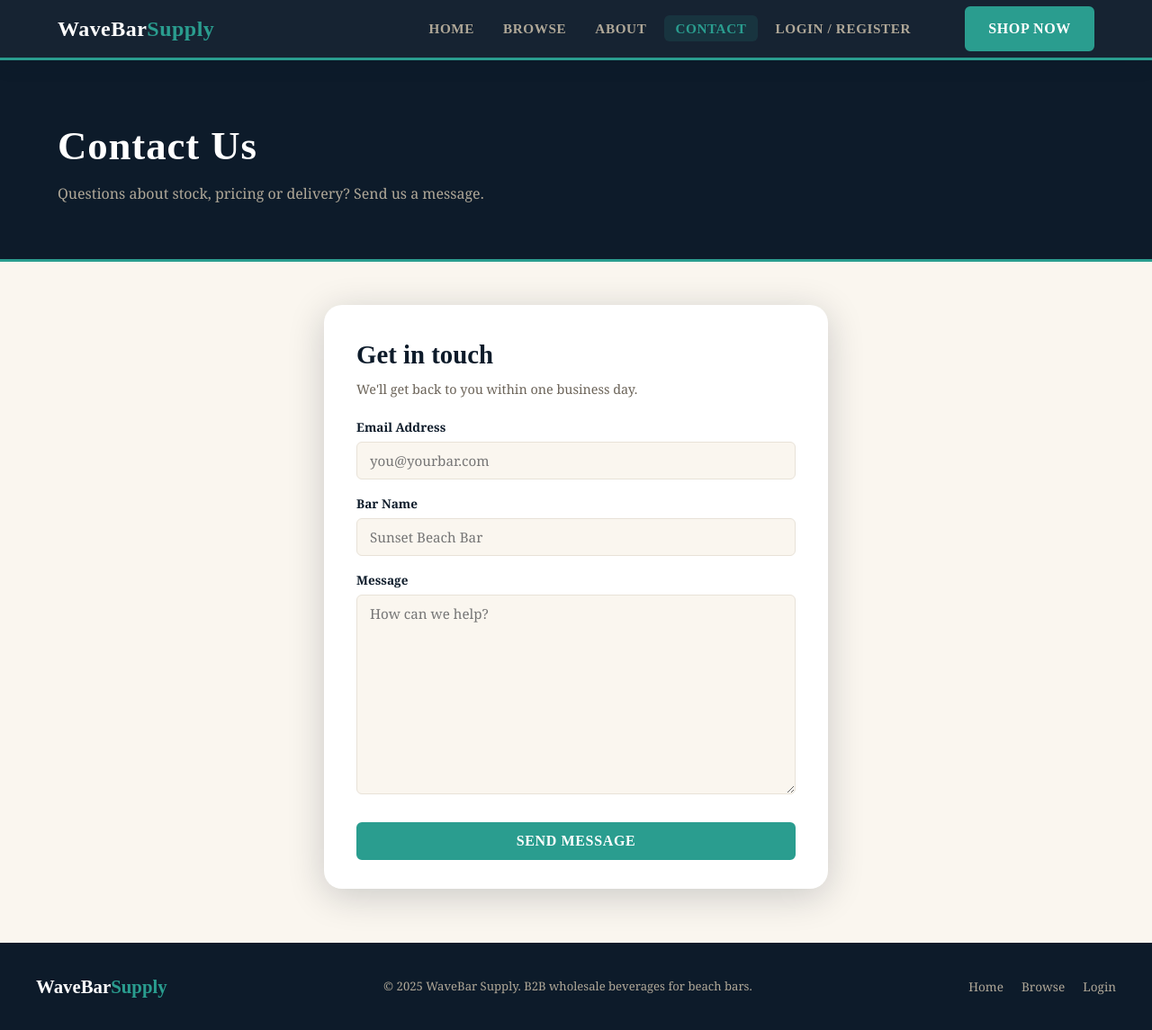
After one commit to PAULPAPACHRYS/ITC4214-Final, a Django app: page /contact/ in a window 1280 px wide. The commit adds this page. Shown: the whole page at 90% size. Run offline with Django 5.2, Linux system fonts and the light colour scheme.

Commit message:
Created About and Contact page, minor changes to css

```diff
--- /dev/null
+++ b/wavebarsupply_django/wavebarsupply/pages/apps.py
@@ -0,0 +1,5 @@
+from django.apps import AppConfig
+
+
+class PagesConfig(AppConfig):
+    name = 'pages'
--- /dev/null
+++ b/wavebarsupply_django/wavebarsupply/pages/forms.py
@@ -0,0 +1,25 @@
+from django import forms
+
+
+class ContactForm(forms.Form):
+    """Built with Django's forms framework so validation is handled server-side.
+
+    max_length is enforced by Django on the server; the matching maxlength on the
+    widgets also stops the browser accepting over-long input.
+    """
+
+    email = forms.EmailField(
+        max_length=100,
+        label='Email Address',
+        widget=forms.EmailInput(attrs={'maxlength': 100, 'placeholder': 'you@yourbar.com'}),
+    )
+    bar_name = forms.CharField(
+        max_length=100,
+        label='Bar Name',
+        widget=forms.TextInput(attrs={'maxlength': 100, 'placeholder': 'Sunset Beach Bar'}),
+    )
+    message = forms.CharField(
+        max_length=500,
+        label='Message',
+        widget=forms.Textarea(attrs={'maxlength': 500, 'placeholder': 'How can we help?'}),
+    )
--- /dev/null
+++ b/wavebarsupply_django/wavebarsupply/pages/urls.py
@@ -0,0 +1,9 @@
+from django.urls import path
+from . import views
+
+app_name = 'pages'
+
+urlpatterns = [
+    path('about/', views.about, name='about'),
+    path('contact/', views.contact, name='contact'),
+]
--- /dev/null
+++ b/wavebarsupply_django/wavebarsupply/pages/views.py
@@ -0,0 +1,20 @@
+from django.shortcuts import render
+from .forms import ContactForm
+
+
+def about(request):
+    return render(request, 'pages/about.html')
+
+
+def contact(request):
+    submitted = False
+    if request.method == 'POST':
+        form = ContactForm(request.POST)
+        if form.is_valid():
+            # A real site would email or store this; here we just confirm receipt
+            # and hand back a fresh, empty form.
+            form = ContactForm()
+            submitted = True
+    else:
+        form = ContactForm()
+    return render(request, 'pages/contact.html', {'form': form, 'submitted': submitted})
--- a/wavebarsupply_django/wavebarsupply/static/css/general_style.css
+++ b/wavebarsupply_django/wavebarsupply/static/css/general_style.css
@@ -28,7 +28,7 @@
   --shadow_lg: 0 8px 40px rgba(13,27,42,.20);
 }
 
-html { scroll-behavior: smooth;}
+html { scroll-behavior: smooth; }
 
 body {
   font-family: var(--font_body);
--- /dev/null
+++ b/wavebarsupply_django/wavebarsupply/static/css/pages_style.css
@@ -0,0 +1,135 @@
+/* Shared hero band for the About and Contact pages */
+.page_hero {
+  background: var(--navy);
+  color: var(--white);
+  padding: 60px 24px;
+  border-bottom: 3px solid var(--teal);
+}
+.page_title {
+  font-family: var(--font_display);
+  font-weight: 800;
+  font-size: clamp(1.8rem, 4vw, 2.8rem);
+  letter-spacing: .02em;
+}
+.page_subtitle {
+  color: var(--gray_mid);
+  margin-top: 4px;
+}
+
+/* About page */
+.about_section { padding: 48px 0 60px; }
+.about_lead {
+  font-size: 1.15rem;
+  font-weight: 600;
+  color: var(--navy);
+  margin-bottom: 16px;
+  max-width: 760px;
+}
+.about_section p {
+  margin-bottom: 16px;
+  max-width: 760px;
+  color: var(--gray_dk);
+}
+
+.about_values {
+  display: grid;
+  grid-template-columns: repeat(auto-fit, minmax(220px, 1fr));
+  gap: 20px;
+  margin-top: 28px;
+}
+.about_value_card {
+  background: var(--white);
+  border-radius: var(--radius_md);
+  padding: 22px 20px;
+  box-shadow: var(--shadow_sm);
+  border-top: 3px solid var(--teal);
+}
+.about_value_card h3 {
+  font-family: var(--font_display);
+  color: var(--navy);
+  font-size: 1.15rem;
+  margin-bottom: 6px;
+}
+.about_value_card p {
+  font-size: .9rem;
+  color: var(--gray_dk);
+  margin: 0;
+}
+
+/* Contact page */
+.contact_section {
+  display: flex;
+  justify-content: center;
+  padding: 48px 24px 60px;
+}
+.contact_card {
+  background: var(--white);
+  border-radius: var(--radius_lg);
+  padding: 32px 36px;
+  width: 100%;
+  max-width: 560px;
+  box-shadow: var(--shadow_lg);
+}
+.contact_card h2 {
+  font-family: var(--font_display);
+  font-weight: 800;
+  font-size: 1.8rem;
+  color: var(--navy);
+  margin-bottom: 4px;
+}
+.contact_subtitle {
+  color: var(--gray_dk);
+  font-size: .9rem;
+  margin-bottom: 20px;
+}
+
+.contact_form .form_group { margin-bottom: 16px; }
+.contact_form label {
+  display: block;
+  font-size: .85rem;
+  font-weight: 600;
+  color: var(--navy);
+  margin-bottom: 5px;
+}
+.contact_form input,
+.contact_form textarea {
+  width: 100%;
+  padding: 10px 14px;
+  border: 1.5px solid var(--gray_lt);
+  border-radius: var(--radius_sm);
+  font-size: .95rem;
+  color: var(--text);
+  background: var(--cream_lt);
+  font-family: inherit;
+  transition: border-color .15s;
+}
+.contact_form input:focus,
+.contact_form textarea:focus {
+  outline: none;
+  border-color: var(--teal);
+  background: var(--white);
+}
+.contact_form textarea {
+  resize: vertical;
+  min-height: 130px;
+}
+.contact_form .errorlist {
+  color: var(--coral);
+  font-size: .78rem;
+  margin-top: 4px;
+  padding-left: 0;
+}
+.contact_submit {
+  width: 100%;
+  margin-top: 8px;
+}
+
+.contact_success {
+  background: #d4f1ec;
+  color: #1a7a6e;
+  border: 1px solid #a3dfd7;
+  border-radius: var(--radius_sm);
+  padding: 12px 14px;
+  font-size: .9rem;
+  margin-bottom: 16px;
+}
--- a/wavebarsupply_django/wavebarsupply/templates/base.html
+++ b/wavebarsupply_django/wavebarsupply/templates/base.html
@@ -21,6 +21,8 @@
     <ul class="nav_links">
       <li><a href="{% url 'home:index' %}" class="nav_link">Home</a></li>
       <li><a href="{% url 'catalogue:browse' %}" class="nav_link">Browse</a></li>
+      <li><a href="{% url 'pages:about' %}" class="nav_link">About</a></li>
+      <li><a href="{% url 'pages:contact' %}" class="nav_link">Contact</a></li>
       {% if user.is_authenticated %}
         <li><a href="{% url 'accounts:logout' %}" class="nav_link">Logout</a></li>
       {% else %}
--- /dev/null
+++ b/wavebarsupply_django/wavebarsupply/templates/pages/contact.html
@@ -0,0 +1,51 @@
+{% extends 'base.html' %}
+{% load static %}
+
+{% block title %}WaveBar Supply — Contact{% endblock %}
+{% block meta_description %}Contact WaveBar Supply{% endblock %}
+
+{% block extra_css %}<link rel="stylesheet" href="{% static 'css/pages_style.css' %}" />{% endblock %}
+
+{% block content %}
+<div class="page_hero">
+  <div class="section_container">
+    <h1 class="page_title">Contact Us</h1>
+    <p class="page_subtitle">Questions about stock, pricing or delivery? Send us a message.</p>
+  </div>
+</div>
+
+<section class="contact_section">
+  <div class="contact_card">
+    <h2>Get in touch</h2>
+    <p class="contact_subtitle">We'll get back to you within one business day.</p>
+
+    {% if submitted %}
+      <div class="contact_success">Thanks! Your message has been sent — we'll be in touch soon.</div>
+    {% endif %}
+
+    <form class="contact_form" method="post" novalidate>
+      {% csrf_token %}
+
+      <div class="form_group">
+        <label for="{{ form.email.id_for_label }}">{{ form.email.label }}</label>
+        {{ form.email }}
+        {{ form.email.errors }}
+      </div>
+
+      <div class="form_group">
+        <label for="{{ form.bar_name.id_for_label }}">{{ form.bar_name.label }}</label>
+        {{ form.bar_name }}
+        {{ form.bar_name.errors }}
+      </div>
+
+      <div class="form_group">
+        <label for="{{ form.message.id_for_label }}">{{ form.message.label }}</label>
+        {{ form.message }}
+        {{ form.message.errors }}
+      </div>
+
+      <button class="button_primary contact_submit" type="submit">Send Message</button>
+    </form>
+  </div>
+</section>
+{% endblock %}
--- a/wavebarsupply_django/wavebarsupply/wavebarsupply/settings.py
+++ b/wavebarsupply_django/wavebarsupply/wavebarsupply/settings.py
@@ -34,6 +34,7 @@ INSTALLED_APPS = [
     'home',
     'catalogue',
     'accounts',
+    'pages',
     'django.contrib.admin',
     'django.contrib.auth',
     'django.contrib.contenttypes',
--- a/wavebarsupply_django/wavebarsupply/wavebarsupply/urls.py
+++ b/wavebarsupply_django/wavebarsupply/wavebarsupply/urls.py
@@ -6,4 +6,5 @@ urlpatterns = [
     path('', include('home.urls')),
     path('browse/', include('catalogue.urls')),
     path('accounts/', include('accounts.urls')),
+    path('', include('pages.urls')),
 ]
```
Also changed, not shown: wavebarsupply_django/wavebarsupply/templates/pages/about.html (added, +41 -0 lines), wavebarsupply_django/wavebarsupply/pages/__init__.py (added), wavebarsupply_django/wavebarsupply/pages/migrations/__init__.py (added).
